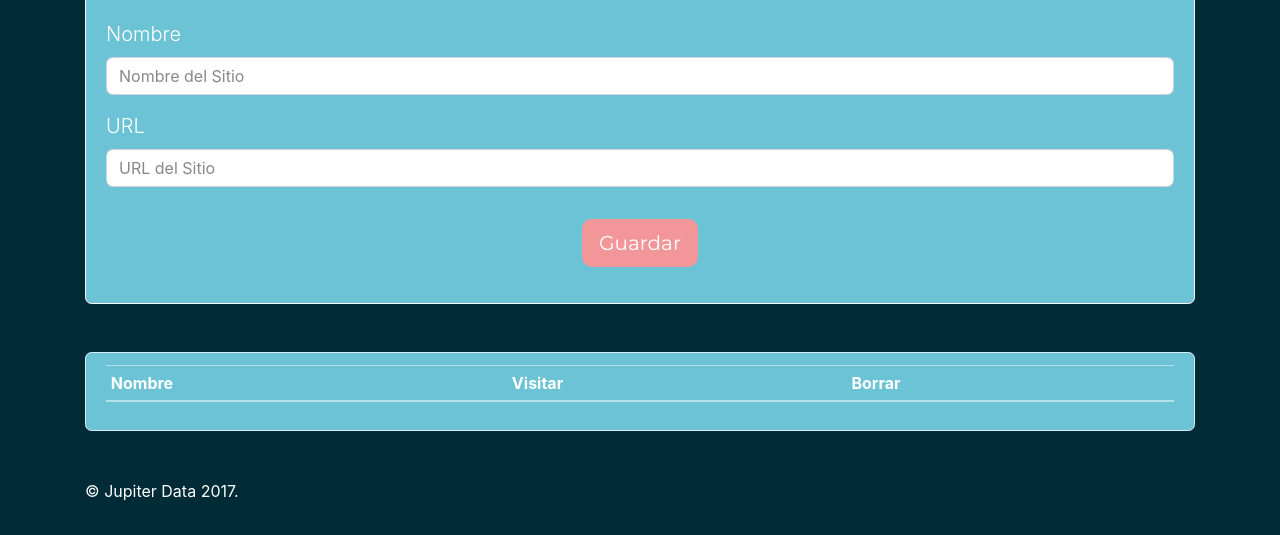
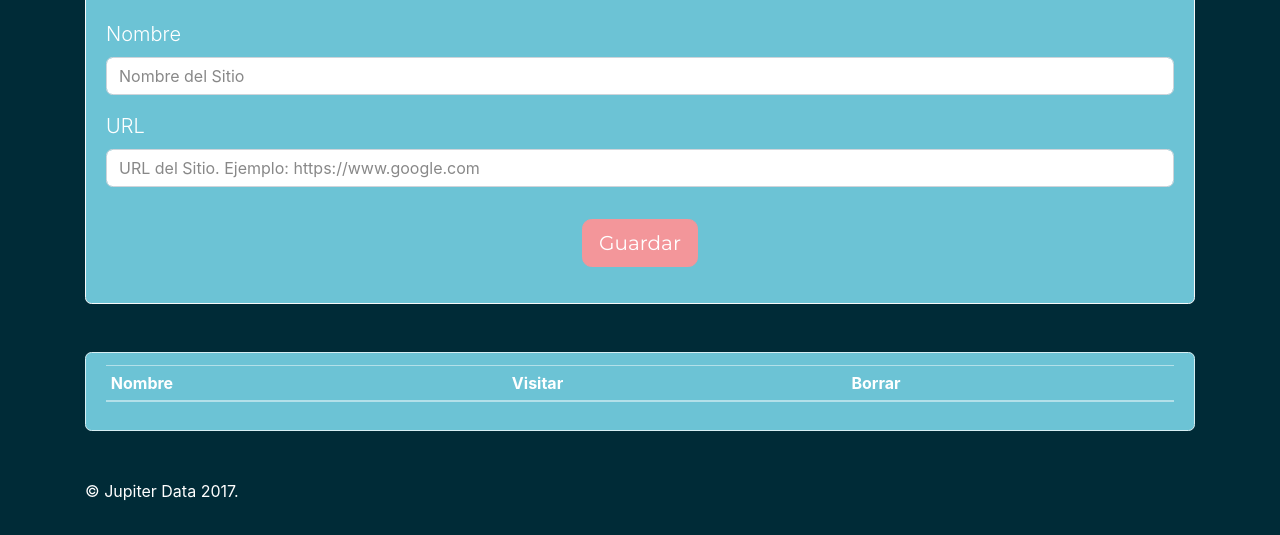
Before and after one commit to arnoldou/mismarcadores, a plain HTML site: page index.html in a window 1280 px wide. Shown: the part 155-690 px from the top of the page. Drawn offline with nearby package versions, Linux system fonts and the light colour scheme.

Commit message:
se modifico placeholder de url

```diff
--- a/index.html
+++ b/index.html
@@ -29,7 +29,7 @@
                     </div>
                     <div class="form-group">
                         <label class="lead">URL</label>
-                        <input type="text" class="form-control mb-3" placeholder="URL del Sitio" id="urlSitio">
+                        <input type="text" class="form-control mb-3" placeholder="URL del Sitio. Ejemplo: https://www.google.com" id="urlSitio">
                     </div>
                     <p class="text-center">
                         <input class="btn btn-lg btn-secondary mt-3" type="submit" value="Guardar">
```
